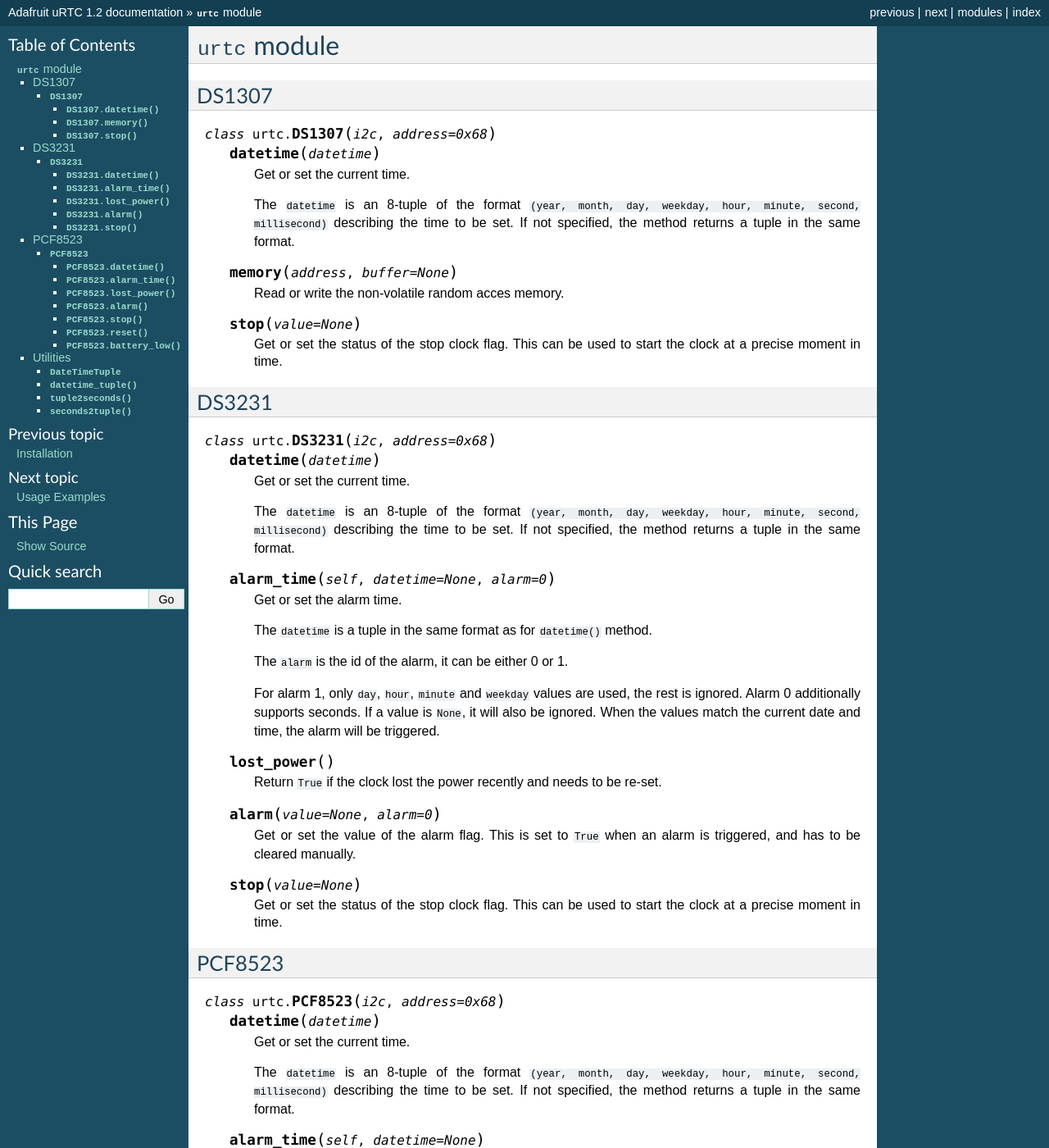
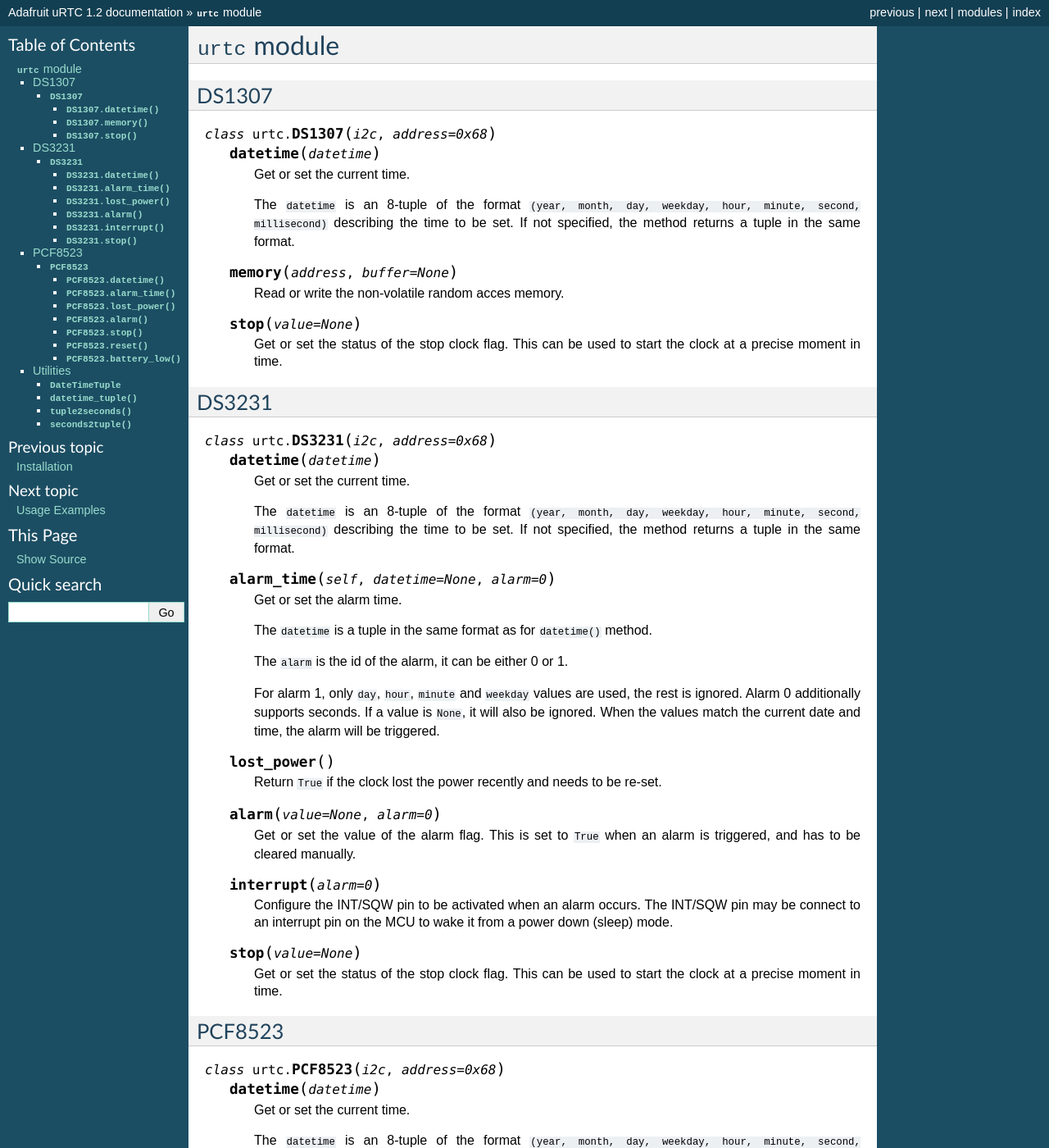
Before and after one commit to adafruit/Adafruit-uRTC, a Sphinx documentation site: the page built from docs/urtc.rst, in a window 1280 px wide and 1400 px high. Shown: the whole window at 82% size. Built offline with Sphinx 7.4.7, drawn with Linux system fonts in a browser that asks for light colours.

Commit message:
Add method to configure activation of INT/SQW pin on alarm

```diff
--- a/docs/urtc.rst
+++ b/docs/urtc.rst
@@ -65,6 +65,12 @@ DS3231
 
         Get or set the value of the alarm flag. This is set to ``True`` when
         an alarm is triggered, and has to be cleared manually.
+
+    .. method:: interrupt(alarm=0)
+
+            Configure the INT/SQW pin to be activated when an alarm occurs.
+            The INT/SQW pin may be connect to an interrupt pin on the MCU to wake
+            it from a power down (sleep) mode.
 
     .. method:: stop(value=None)
 
--- a/setup.py
+++ b/setup.py
@@ -4,7 +4,7 @@ from distutils.core import setup
 setup(
     name='urtc',
     py_modules=['urtc'],
-    version="1.2",
+    version="1.3",
     description="Drivers for RTC modules for MicroPython.",
     long_description="""\
 This library lets you communicate with several real-time clock modules. At
--- a/urtc.py
+++ b/urtc.py
@@ -116,6 +116,10 @@ class DS3231(_BaseRTC):
     def alarm(self, value=None, alarm=0):
         return self._flag(self._STATUS_REGISTER,
                           0b00000011 & (1 << alarm), value)
+
+    def interrupt(self, alarm=0):
+        return self._flag(self._CONTROL_REGISTER,
+                          0b00000100 | (1 << alarm), 1)
 
     def stop(self, value=None):
         return self._flag(self._CONTROL_REGISTER, 0b10000000, value)
```
